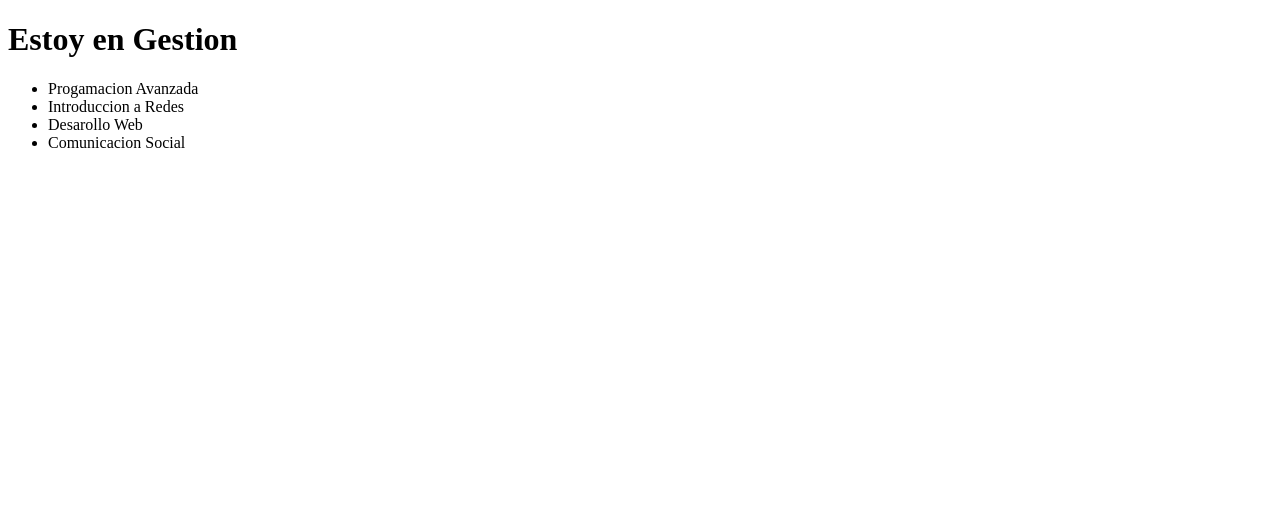
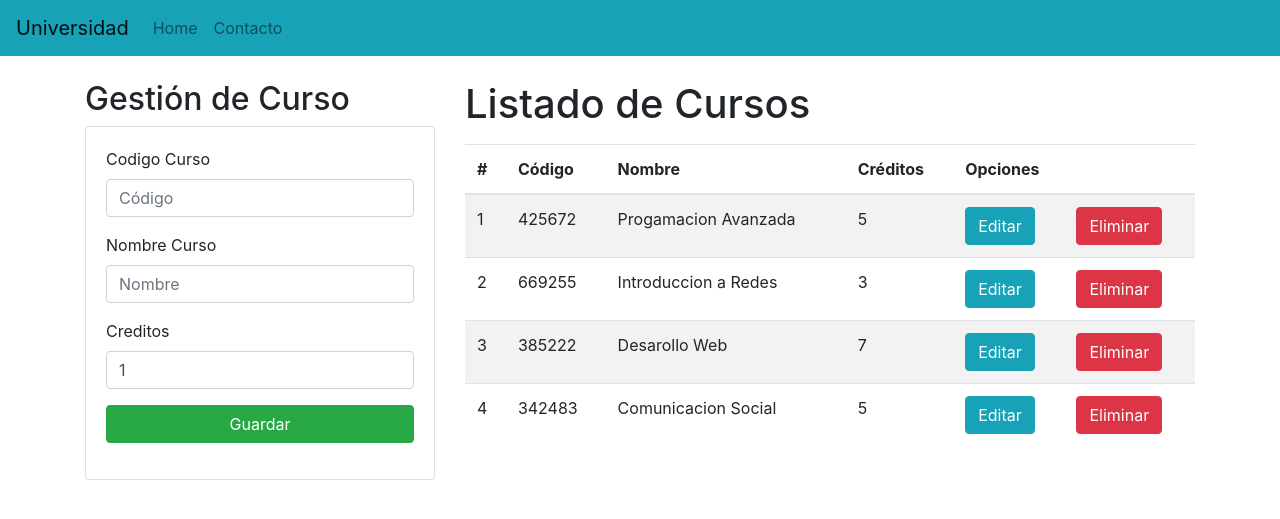
Before and after one commit to Andonys24/crud-sqlite-django, a Django app: page / in a window 1280 px wide. Shown: the top 519 px of the page. Run offline with Django 5.2, Linux system fonts and the light colour scheme; data comes from the database, SQL or seed files in the repository; both versions use the stored data as it was after the commit.

Commit message:
Boostrap y Creacion de datos -Implementacion de Boostrap     Nav bar     Formulario para crear nuevo curso     Botones de Editar y Eliminar curso (Estaticos)
- Implementacion de la funcionalidad de
    Crear un nuevo Curso, Funcion para crear nueco curso
    en views y enlazarlo al url

```diff
--- a/Aplicaciones/Academico/templates/base.html
+++ b/Aplicaciones/Academico/templates/base.html
@@ -0,0 +1,56 @@
+<!DOCTYPE html>
+<html lang="es">
+	<head>
+		<meta charset="UTF-8" />
+		<meta name="viewport" content="width=device-width, initial-scale=1.0" />
+		<link
+			rel="stylesheet"
+			href="https://cdn.jsdelivr.net/npm/bootstrap@4.5.3/dist/css/bootstrap.min.css"
+			integrity="sha384-TX8t27EcRE3e/ihU7zmQxVncDAy5uIKz4rEkgIXeMed4M0jlfIDPvg6uqKI2xXr2"
+			crossorigin="anonymous"
+		/>
+		<title>{% block title %} {% endblock %}</title>
+	</head>
+	<body>
+		<nav class="navbar navbar-expand-lg navbar-light bg-info">
+			<a class="navbar-brand" href="#">Universidad</a>
+			<button
+				class="navbar-toggler"
+				type="button"
+				data-toggle="collapse"
+				data-target="#navbarNav"
+				aria-controls="navbarNav"
+				aria-expanded="false"
+				aria-label="Toggle navigation"
+			>
+				<span class="navbar-toggler-icon"></span>
+			</button>
+			<div class="collapse navbar-collapse" id="navbarNav">
+				<ul class="navbar-nav">
+					<li class="nav-item">
+						<a class="nav-link" href="#">Home <span class="sr-only">(current)</span></a>
+					</li>
+					<li class="nav-item">
+						<a class="nav-link" href="#">Contacto</a>
+					</li>
+				</ul>
+			</div>
+		</nav>
+		<div class="container py-4">{% block body %} {% endblock %}</div>
+		<script
+			src="https://code.jquery.com/jquery-3.5.1.slim.min.js"
+			integrity="sha384-DfXdz2htPH0lsSSs5nCTpuj/zy4C+OGpamoFVy38MVBnE+IbbVYUew+OrCXaRkfj"
+			crossorigin="anonymous"
+		></script>
+		<script
+			src="https://cdn.jsdelivr.net/npm/popper.js@1.16.1/dist/umd/popper.min.js"
+			integrity="sha384-9/reFTGAW83EW2RDu2S0VKaIzap3H66lZH81PoYlFhbGU+6BZp6G7niu735Sk7lN"
+			crossorigin="anonymous"
+		></script>
+		<script
+			src="https://cdn.jsdelivr.net/npm/bootstrap@4.5.3/dist/js/bootstrap.min.js"
+			integrity="sha384-w1Q4orYjBQndcko6MimVbzY0tgp4pWB4lZ7lr30WKz0vr/aWKhXdBNmNb5D92v7s"
+			crossorigin="anonymous"
+		></script>
+	</body>
+</html>
--- a/Aplicaciones/Academico/templates/gestionCursos.html
+++ b/Aplicaciones/Academico/templates/gestionCursos.html
@@ -1,16 +1,76 @@
-<!DOCTYPE html>
-<html lang="es">
-<head>
-    <meta charset="UTF-8">
-    <meta name="viewport" content="width=device-width, initial-scale=1.0">
-    <title>Document</title>
-</head>
-<body>
-    <h1>Estoy en Gestion</h1>
-    <ul>
-        {% for curso in cursos %}
-        <li>{{curso.nombre}}</li>
-        {% endfor %}
-    </ul>
-</body>
-</html>
+{% extends "./base.html" %}
+<!-- Heredamos de la plantilla de ./base.html -->
+{% block title %} Gestión de Cursos {% endblock %}
+<!-- Contenido de la pagina -->
+{% block body %}
+<div class="row">
+	<div class="col-sm-12 col-md-6 col-lg-4 col-xl-4">
+		{% if messages %} {% for message in messages %}
+		<div class="alert alert-dismissible alert-success">
+			<button type="button" class="close" data-dismiss="alert">&times;</button>
+			<strong class="text-dark">{{ message }}</strong>
+		</div>
+		{% endfor %} {% endif %}
+		<h2>Gestión de Curso</h2>
+		<div class="card">
+			<div class="card-body">
+				<form action="/registrarCurso/" method="POST">
+					{% csrf_token %}
+					<div class="form-group">
+						<label for="txtCodigo" class="form-label">Codigo Curso</label>
+						<input
+							type="text"
+							id="txtCodigo"
+							name="txtCodigo"
+							class="form-control"
+							placeholder="Código"
+							minlength="6"
+							maxlength="6"
+							required
+						/>
+					</div>
+					<div class="form-group">
+						<label for="txtNombre" class="form-label">Nombre Curso</label>
+						<input type="text" id="txtNombre" name="txtNombre" class="form-control" placeholder="Nombre" maxlength="50" required />
+					</div>
+					<div class="form-group">
+						<label for="numCreditos" class="form-label">Creditos</label>
+						<input type="number" id="numCreditos" name="numCreditos" class="form-control" min="1" max="9" value="1" required />
+					</div>
+					<div class="form-group">
+						<button type="submit" class="btn btn-success btn-block text-white">Guardar</button>
+					</div>
+				</form>
+			</div>
+		</div>
+	</div>
+	<div class="col-sm-12 col-md-6 col-lg-8 col-xl-8">
+		<h1>Listado de Cursos</h1>
+		<div class="table-responsive py-2">
+			<table class="table table-striped">
+				<thead>
+					<tr>
+						<th>#</th>
+						<th>Código</th>
+						<th>Nombre</th>
+						<th>Créditos</th>
+						<th colspan="2">Opciones</th>
+					</tr>
+				</thead>
+				<tbody>
+					{% for c in cursos %}
+					<tr>
+						<td>{{forloop.counter}}</td>
+						<td>{{c.codigo}}</td>
+						<td>{{c.nombre}}</td>
+						<td>{{c.creditos}}</td>
+						<td><a href="edicionCurso/{{c.codigo}}" class="btn btn-info">Editar</a></td>
+						<td><a href="eliminarCurso/{{c.codigo}}" class="btn btn-danger btnEliminacion">Eliminar</a></td>
+					</tr>
+					{% endfor %}
+				</tbody>
+			</table>
+		</div>
+	</div>
+</div>
+{% endblock body %}
--- a/Aplicaciones/Academico/urls.py
+++ b/Aplicaciones/Academico/urls.py
@@ -1,5 +1,7 @@
 from django.urls import path
 from . import views
+
 urlpatterns = [
-    path('', views.home)
-]
+    path("", views.home),
+    path("registrarCurso/", views.registrarCurso)
+    ]
--- a/Aplicaciones/Academico/views.py
+++ b/Aplicaciones/Academico/views.py
@@ -1,4 +1,4 @@
-from django.shortcuts import render
+from django.shortcuts import render, redirect
 from .models import Curso
 
 
@@ -6,3 +6,12 @@ from .models import Curso
 def home(request):
     cursos = Curso.objects.all()
     return render(request, "gestionCursos.html", {"cursos": cursos})
+
+
+def registrarCurso(request):
+    codigo = request.POST["txtCodigo"]
+    nombre = request.POST["txtNombre"]
+    creditos = request.POST["numCreditos"]
+
+    curso = Curso.objects.create(codigo=codigo, nombre=nombre, creditos=creditos)
+    return redirect("/")
```
Also changed, not shown: Universidad.db.
